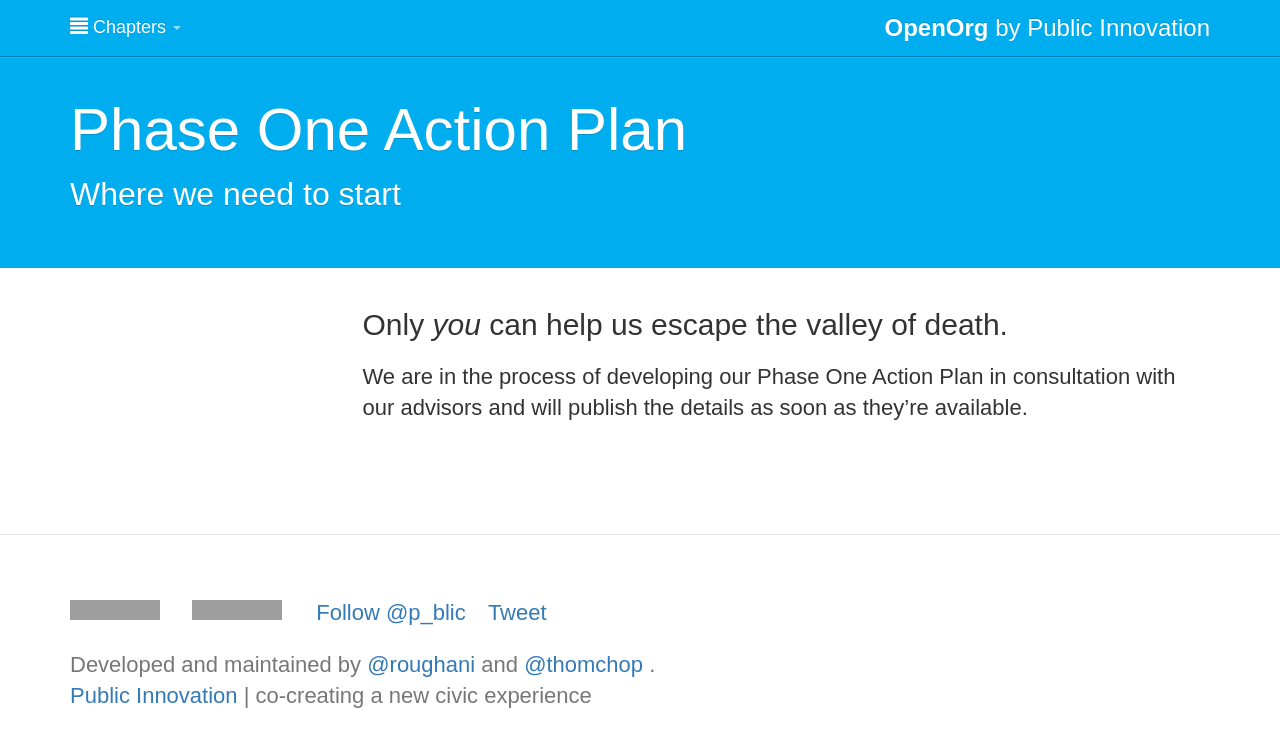
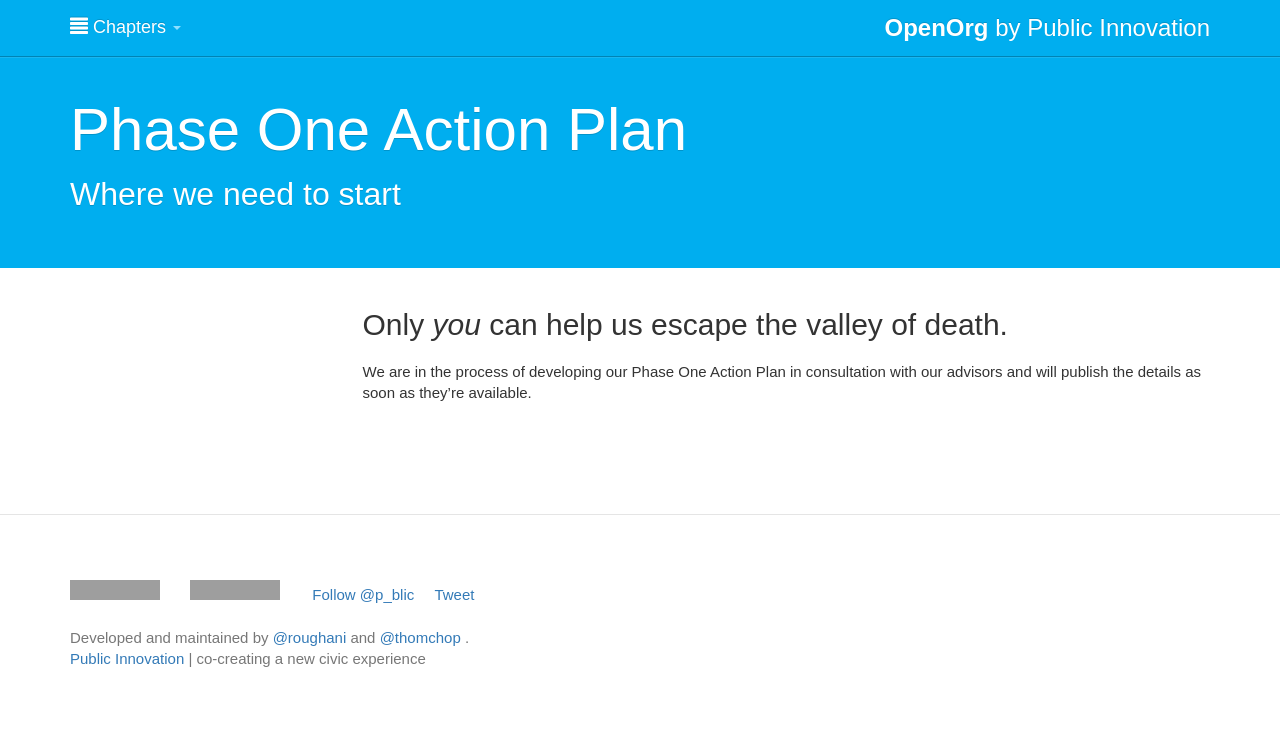
Before and after one commit to publicinnovation/openorg, a Jekyll site: the page built from chapters/6_phase-one-action-plan.md, in a window 1280 px wide. Shown: the top 747 px of the page. Built offline with Jekyll 4.4.1, drawn with Linux system fonts in a browser that asks for light colours; nearby versions of some CDN libraries; Markdown is read by kramdown in place of the engine named in the settings; comment, search, counter and statistics services are not loaded; grey boxes are pictures that could not be loaded.

Commit message:
swap typekit body font

```diff
--- a/css/custom.css
+++ b/css/custom.css
@@ -1,6 +1,6 @@
 body {
-  font-family: "ff-meta-serif-web-pro", sans-serif;
-  font-size: 22px;
+  font-family: "freight-display-pro", sans-serif;
+  font-size: 1.5em;
 }
 
 h1, h2, h3, h4, h5, h6 {
```
